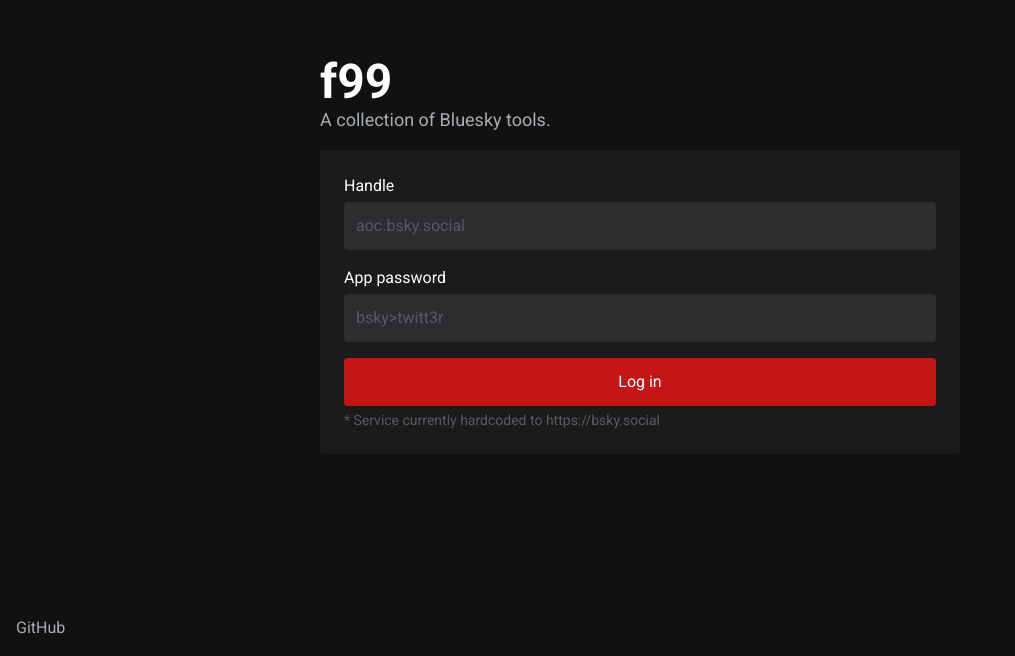
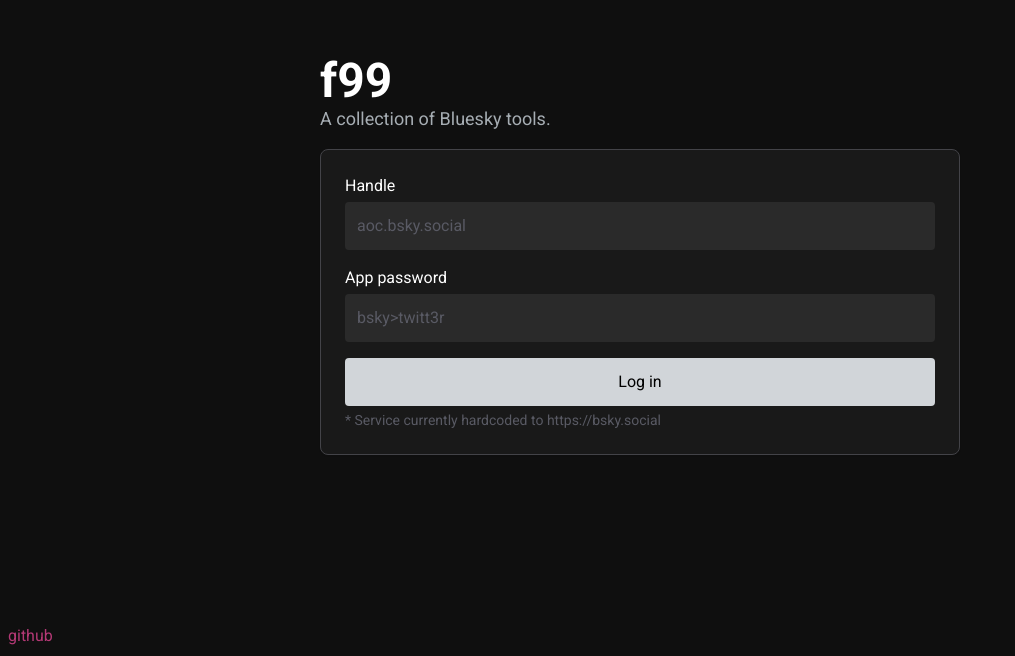
Before and after one commit to f99-blue/website, a Next.js app: page / in a window 1280 px wide. Shown: the part 144-800 px from the top of the page, without its empty margins (0-1015 px from the left). Built offline with nearby package versions, Linux system fonts and the light colour scheme; no server answers.

Commit message:
style: color adjustments

```diff
--- a/src/app/home/common-follows-area.tsx
+++ b/src/app/home/common-follows-area.tsx
@@ -57,7 +57,7 @@
             cache.delete("/api/tools/common-follows");
             mutate("/api/tools/common-follows");
           }}
-          className="mt-2 md:mt-0 w-full md:w-auto bg-gray-200 text-black"
+          className="mt-2 md:mt-0 w-full md:w-auto"
         >
           Shuffle
         </Button>
@@ -90,13 +90,13 @@
                         button.disabled = false;
                       }
                     }}
-                    className="md:w-auto w-full bg-gray-900 mt-2 disabled:bg-opacity-50"
+                    className="md:w-auto w-full mt-2 disabled:bg-opacity-25"
                   >
                     Follow
                   </Button>
                 </div>
 
-                <div className="md:w-2/3 bg-gray-900 p-4 rounded overflow-hidden">
+                <div className="md:w-2/3 md:ml-4 bg-gray-900 p-4 rounded overflow-hidden">
                   <a
                     href={`https://staging.bsky.app/profile/${x.profile.handle}`}
                     rel="noreferrer"
--- a/src/app/layout.tsx
+++ b/src/app/layout.tsx
@@ -26,13 +26,13 @@
         {children}
         <Toaster position="bottom-right" />
 
-        <div className="fixed bottom-0 left-0 ml-4 mb-4 text-gray-300">
+        <div className="fixed bottom-0 left-0 ml-2 mb-2 text-pink-500 opacity-75">
           <a
             href="https://github.com/grayliquid/f99.blue"
             rel="noreferrer"
             target="_blank"
           >
-            GitHub
+            github
           </a>
         </div>
       </body>
--- a/src/components/area.tsx
+++ b/src/components/area.tsx
@@ -8,7 +8,7 @@
 
   return (
     <div
-      className={`bg-gray-800 p-6 block rounded shadow-sm ${className}`}
+      className={`bg-gray-800 p-6 block border border-gray-600 rounded-lg shadow-sm ${className}`}
       {...props}
     >
       {props.children}
--- a/src/components/button.tsx
+++ b/src/components/button.tsx
@@ -9,10 +9,10 @@
   return (
     <button
       type={type === "submit" ? "submit" : "button"}
-      className={`px-6 py-3 text-center block bg-_red rounded ${
+      className={`px-6 py-3 text-center block bg-gray-200 rounded ${
         className?.includes("w-") ? "" : "w-full"
-      } outline-1 outline-none focus:outline-gray-500 ${
-        className?.includes("text-") ? "" : "text-white"
+      } outline-1 outline-none focus:outline-gray-400 ${
+        className?.includes("text-") ? "" : "text-black"
       } ${className}`}
       {...props}
     >
--- a/src/components/input.tsx
+++ b/src/components/input.tsx
@@ -8,7 +8,7 @@
 
   return (
     <input
-      className={`block w-full p-3 bg-gray-700 text-white outline-1 outline-none focus:outline-gray-200 rounded ${className}`}
+      className={`block w-full p-3 bg-gray-700 text-white outline-1 outline-none focus:outline-gray-400 rounded ${className}`}
       {...props}
     >
       {props.children}
--- a/tailwind.config.js
+++ b/tailwind.config.js
@@ -10,9 +10,9 @@
       colors: {
         _red: "#c41616",
         gray: {
-          900: "rgb(17, 17, 17)",
-          800: "rgb(27, 27, 27)",
-          700: "rgb(45, 45, 48)",
+          900: "rgb(15, 15, 15)",
+          800: "rgb(25, 25, 25)",
+          700: "rgb(42, 42, 42)",
           600: "rgb(67, 67, 72)",
           500: "#4f5058",
           400: "#595a64",
@@ -26,6 +26,9 @@
       boxShadow: {
         _normal: "rgba(0, 0, 0, 0.08) 0px 4px 12px",
       },
+      borderRadius: {
+        "2xl": "1.2rem",
+      },
     },
   },
   plugins: [],
```
